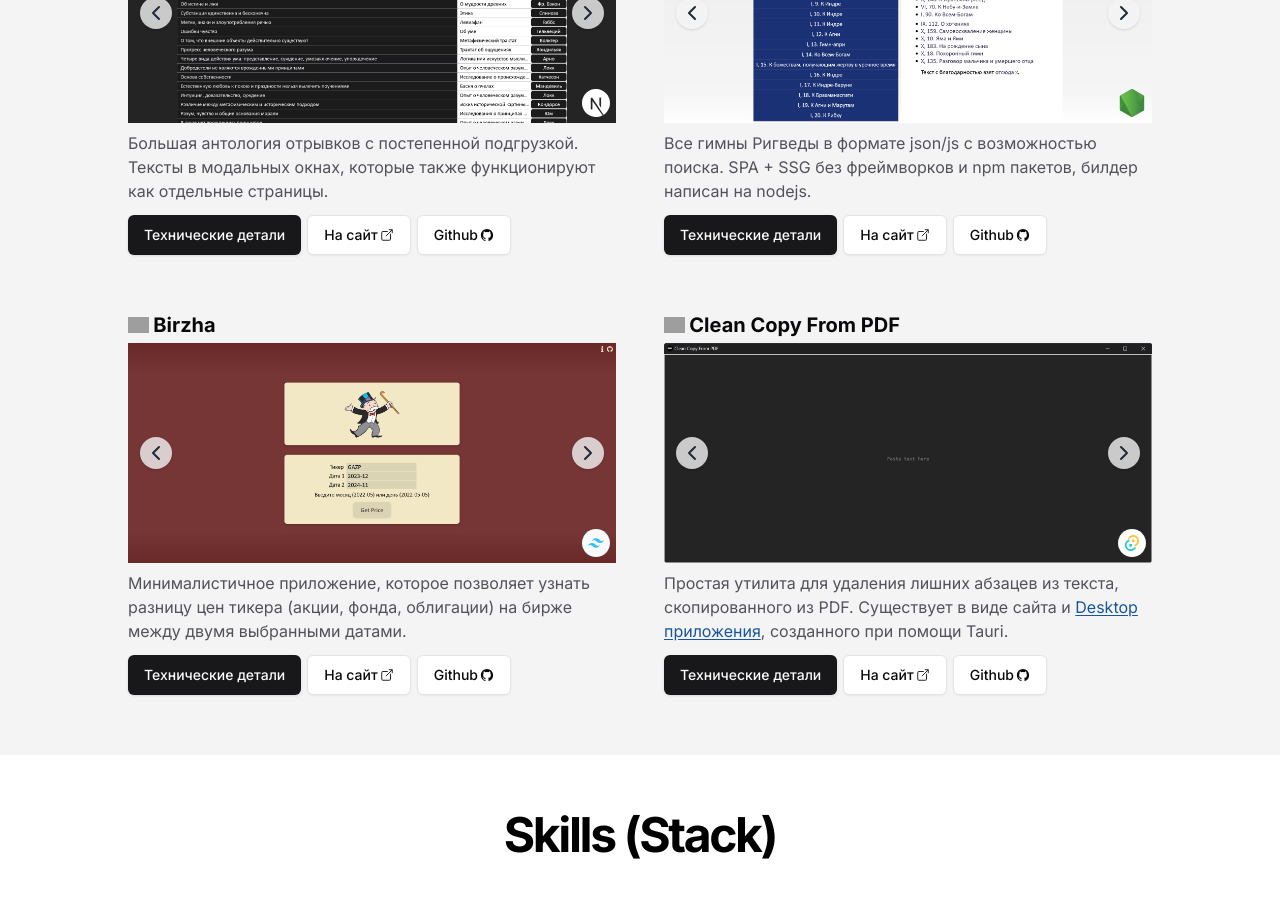
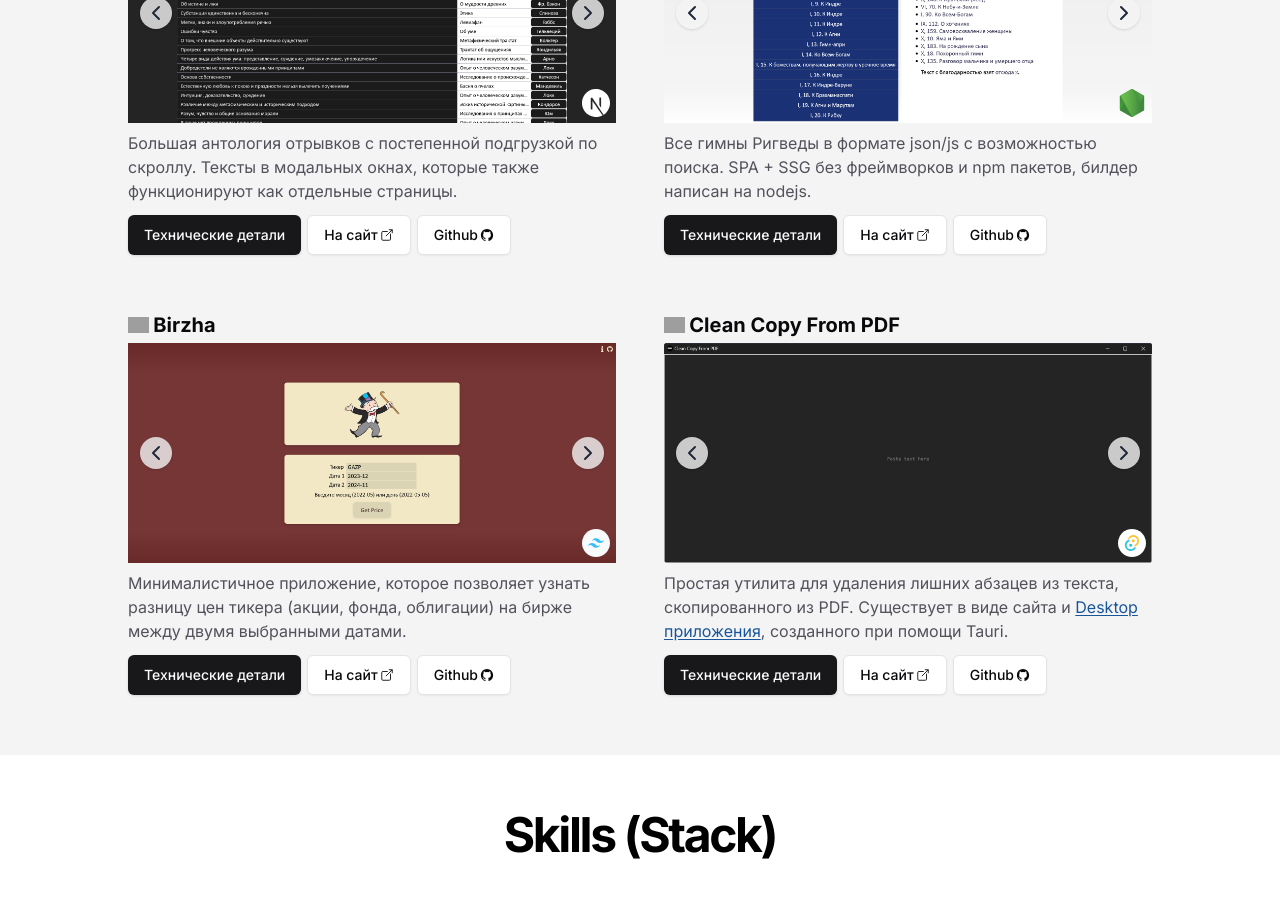
Before and after one commit to siebentod/portfolio, a Next.js app: page / in a window 1280 px wide. Shown: the part 1240-2137 px from the top of the page. Built offline with nearby package versions, Linux system fonts and the light colour scheme; grey boxes are pictures that could not be loaded.

Commit message:
smallfix

```diff
--- a/app/_components/FeaturedProjects.jsx
+++ b/app/_components/FeaturedProjects.jsx
@@ -168,9 +168,9 @@ function FeaturedProjects() {
                 </div>
               </div>
               <p className="text-zinc-600 my-2 flex-1">
-                Большая антология отрывков с постепенной подгрузкой. Тексты в
-                модальных окнах, которые также функционируют как отдельные
-                страницы.
+                Большая антология отрывков с постепенной подгрузкой по скроллу.
+                Тексты в модальных окнах, которые также функционируют как
+                отдельные страницы.
               </p>
               <div className="my-1 flex flex-wrap place-content-center xs:place-content-start">
                 <Button
```
